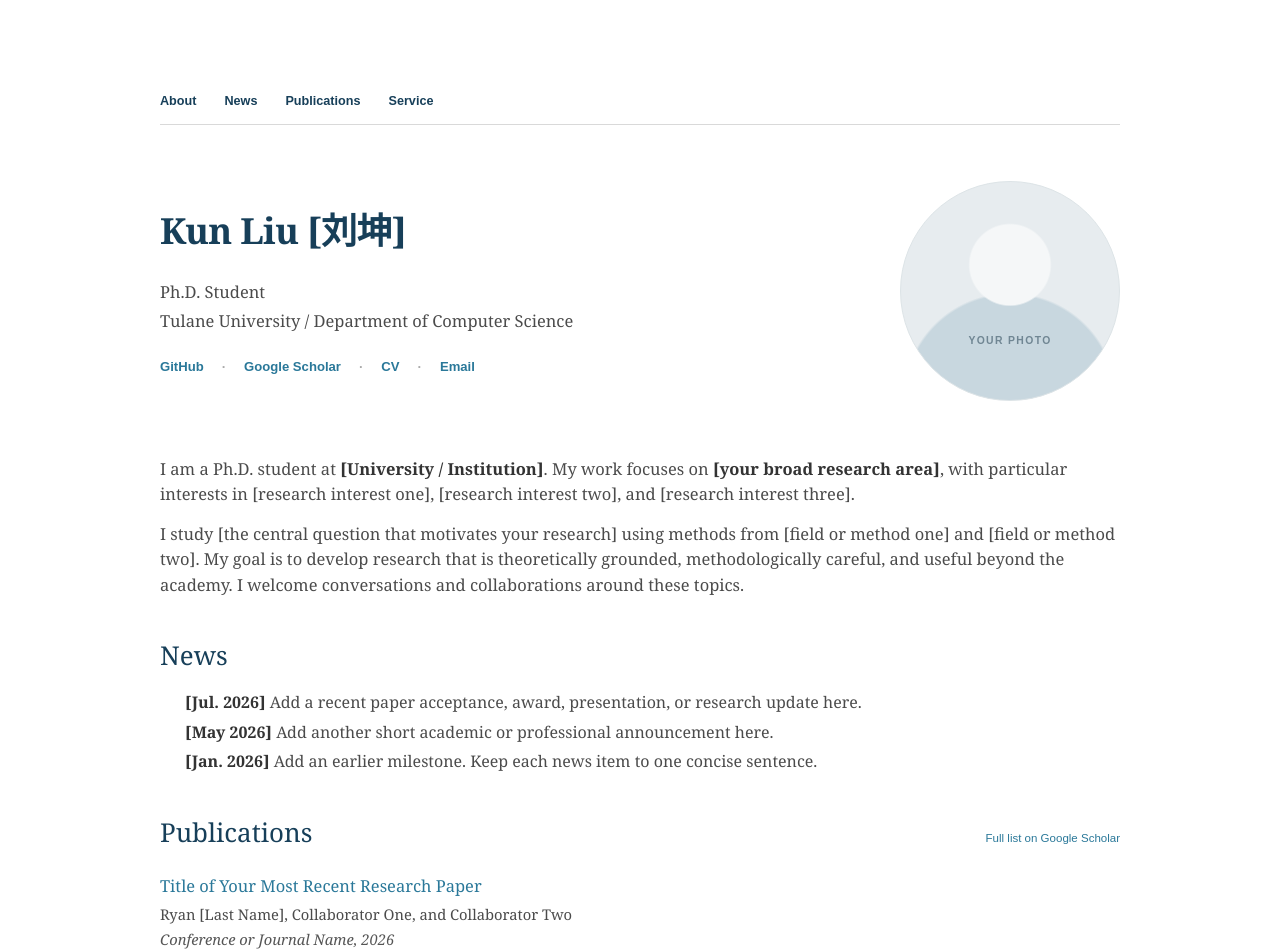
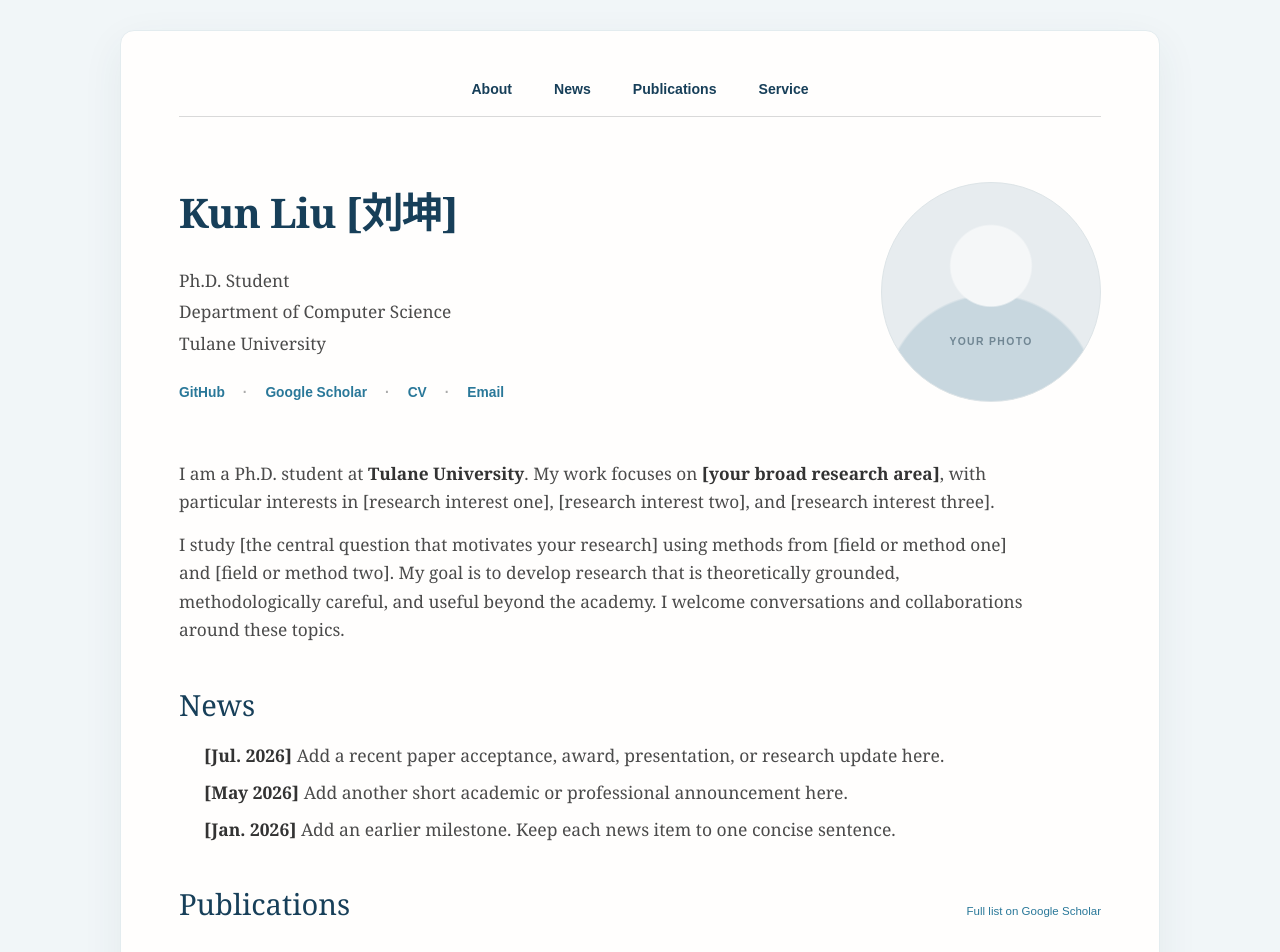
Before and after one commit to Ryan-hub-bit/ryan-hub-bit.github.io, a Next.js app: page / in a window 1280 px wide. Shown: the top 952 px of the page. Built offline with nearby package versions, Linux system fonts and the light colour scheme.

Commit message:
add nagivation

```diff
--- a/app/globals.css
+++ b/app/globals.css
@@ -6,7 +6,8 @@
   --link: #2a7899;
   --muted: #777;
   --line: #d9d9d9;
-  --paper: #fff;
+  --paper: #f1f6f8;
+  --surface: #fffefd;
 }
 
 * { box-sizing: border-box; }
@@ -17,8 +18,8 @@ body {
   background: var(--paper);
   color: var(--ink);
   font-family: Georgia, "Times New Roman", serif;
-  font-size: 16px;
-  line-height: 1.55;
+  font-size: 17.5px;
+  line-height: 1.65;
 }
 
 a { color: var(--link); text-decoration: none; }
@@ -26,9 +27,13 @@ a:hover { text-decoration: underline; text-underline-offset: 3px; }
 strong { color: #333; font-weight: 600; }
 
 .page-shell {
-  width: min(960px, calc(100% - 48px));
-  margin: 0 auto;
-  padding: 78px 0 58px;
+  width: min(1040px, calc(100% - 48px));
+  margin: 30px auto;
+  padding: 30px 58px 64px;
+  border: 1px solid #e3ecef;
+  border-radius: 14px;
+  background: var(--surface);
+  box-shadow: 0 14px 42px rgba(42, 75, 91, 0.07);
 }
 
 .top-nav {
@@ -36,13 +41,14 @@ strong { color: #333; font-weight: 600; }
   top: 0;
   z-index: 10;
   display: flex;
-  gap: 28px;
-  margin-bottom: 56px;
-  padding: 14px 0 12px;
+  justify-content: center;
+  gap: 42px;
+  margin-bottom: 62px;
+  padding: 17px 0 15px;
   border-bottom: 1px solid var(--line);
-  background: rgba(255, 255, 255, 0.96);
+  background: rgba(255, 254, 253, 0.96);
   font-family: Arial, Helvetica, sans-serif;
-  font-size: 0.79rem;
+  font-size: 0.88rem;
   font-weight: 600;
 }
 
@@ -73,7 +79,7 @@ strong { color: #333; font-weight: 600; }
 .identity h1 {
   margin: 0 0 20px;
   color: var(--heading);
-  font-size: 2.25rem;
+  font-size: 2.55rem;
   font-weight: 700;
   letter-spacing: -0.02em;
 }
@@ -81,7 +87,7 @@ strong { color: #333; font-weight: 600; }
 .position,
 .affiliation {
   margin: 0 0 3px;
-  font-size: 1.03rem;
+  font-size: 1.08rem;
 }
 
 .profile-links {
@@ -90,7 +96,7 @@ strong { color: #333; font-weight: 600; }
   gap: 9px 18px;
   margin-top: 24px;
   font-family: Arial, Helvetica, sans-serif;
-  font-size: 0.82rem;
+  font-size: 0.86rem;
   font-weight: 600;
 }
 
@@ -129,7 +135,8 @@ strong { color: #333; font-weight: 600; }
 
 .introduction {
   margin-bottom: 42px;
-  font-size: 1.03rem;
+  max-width: 860px;
+  font-size: 1.08rem;
 }
 
 .introduction p { margin: 0 0 14px; }
@@ -139,7 +146,7 @@ strong { color: #333; font-weight: 600; }
 h2 {
   margin: 0 0 18px;
   color: var(--heading);
-  font-size: 1.62rem;
+  font-size: 1.82rem;
   line-height: 1.25;
 }
 
@@ -150,7 +157,7 @@ h2 {
 }
 
 .news-list li,
-.service li { margin-bottom: 5px; }
+.service li { margin-bottom: 8px; }
 .news-list span { color: #333; font-weight: 600; }
 
 .section-heading {
@@ -177,13 +184,13 @@ h2 {
 .paper-details h3 {
   margin: 0 0 5px;
   color: var(--link);
-  font-size: 1.03rem;
+  font-size: 1.13rem;
   line-height: 1.4;
 }
 
 .paper-details p {
   margin: 0 0 3px;
-  font-size: 0.92rem;
+  font-size: 0.97rem;
 }
 
 .paper-details .venue {
@@ -204,7 +211,7 @@ h2 {
   border: 1px solid #777;
   color: #333;
   font-family: Arial, Helvetica, sans-serif;
-  font-size: 0.66rem;
+  font-size: 0.72rem;
   line-height: 1.45;
 }
 
@@ -222,10 +229,10 @@ h2 {
 .service h3 {
   margin: 19px 0 5px;
   color: var(--heading);
-  font-size: 1rem;
+  font-size: 1.08rem;
 }
 
-.service li { font-size: 0.93rem; }
+.service li { font-size: 0.98rem; }
 
 footer {
   display: flex;
@@ -242,15 +249,16 @@ footer {
 footer p { margin: 0; }
 
 @media (max-width: 820px) {
-  .page-shell { width: min(680px, calc(100% - 40px)); padding-top: 52px; }
+  .page-shell { width: min(720px, calc(100% - 32px)); padding: 26px 36px 56px; }
   .profile { grid-template-columns: 1fr 190px; gap: 44px; }
   .portrait { width: 180px; }
   .content-column { margin-left: 0; }
 }
 
 @media (max-width: 590px) {
-  .page-shell { width: min(100% - 34px, 460px); padding-top: 38px; }
-  .top-nav { gap: 18px; margin-bottom: 42px; font-size: 0.73rem; }
+  body { font-size: 16.5px; }
+  .page-shell { width: calc(100% - 18px); margin: 9px auto; padding: 18px 18px 44px; border-radius: 10px; }
+  .top-nav { gap: 20px; margin-bottom: 44px; padding: 13px 0; font-size: 0.76rem; }
   .profile { grid-template-columns: 1fr; gap: 30px; margin-bottom: 42px; }
   .portrait { grid-row: 2; justify-self: start; width: 165px; }
   .identity h1 { font-size: 1.95rem; }
--- a/app/page.tsx
+++ b/app/page.tsx
@@ -48,7 +48,8 @@ export default function Home() {
         <div className="identity">
           <h1 id="profile-name">Kun Liu [刘坤]</h1>
           <p className="position">Ph.D. Student</p>
-          <p className="affiliation">Tulane University / Department of Computer Science</p>
+          <p className="affiliation">Department of Computer Science</p>
+          <p className="affiliation">Tulane University</p>
 
           <div className="profile-links" aria-label="Academic profile links">
             <a href="https://github.com/Ryan-hub-bit" target="_blank" rel="noreferrer">
@@ -68,7 +69,7 @@ export default function Home() {
       <div className="content-column">
         <section className="introduction" id="about" aria-label="Biography">
           <p>
-            I am a Ph.D. student at <strong>[University / Institution]</strong>.
+            I am a Ph.D. student at <strong>Tulane University</strong>.
             My work focuses on <strong>[your broad research area]</strong>, with
             particular interests in [research interest one], [research interest
             two], and [research interest three].
```
